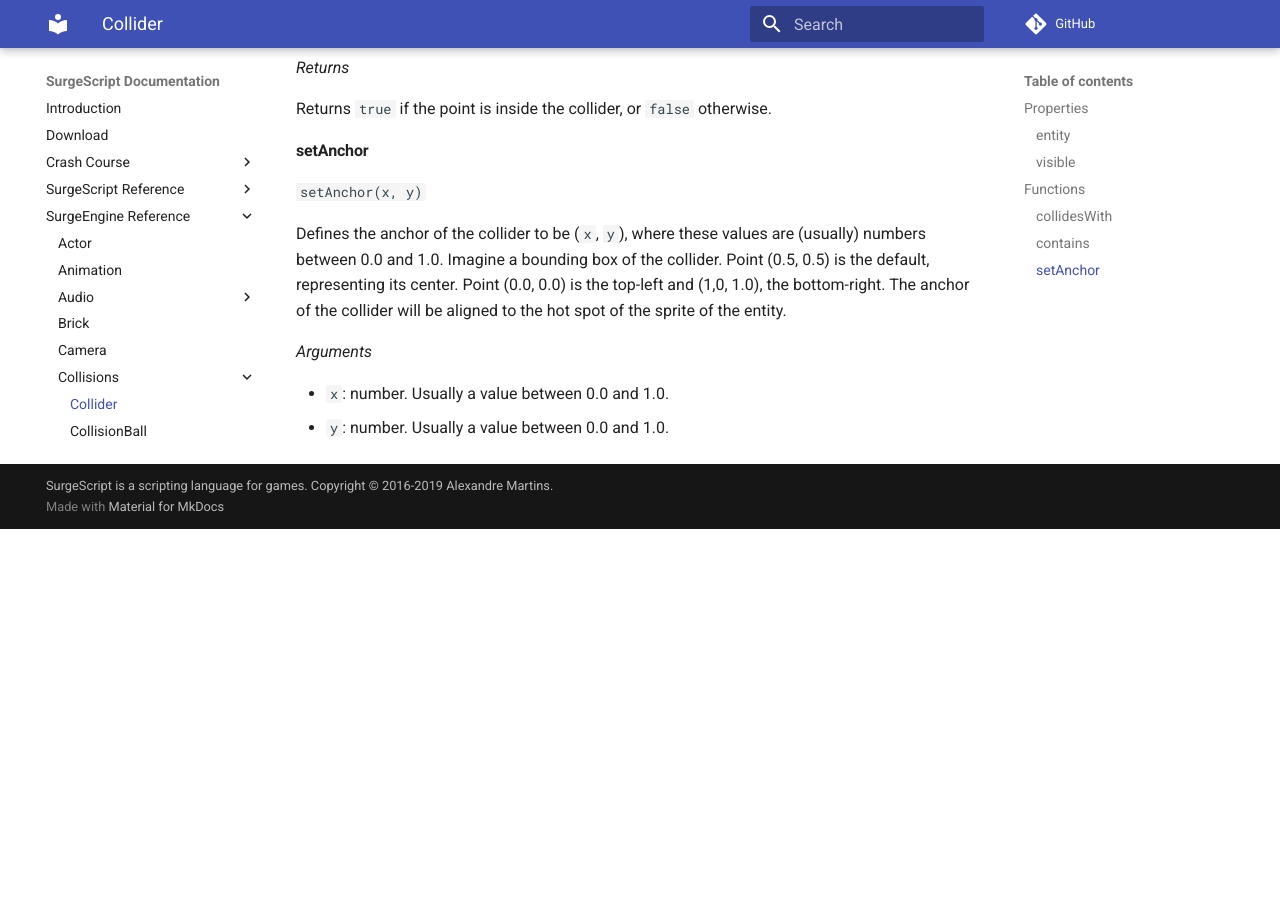
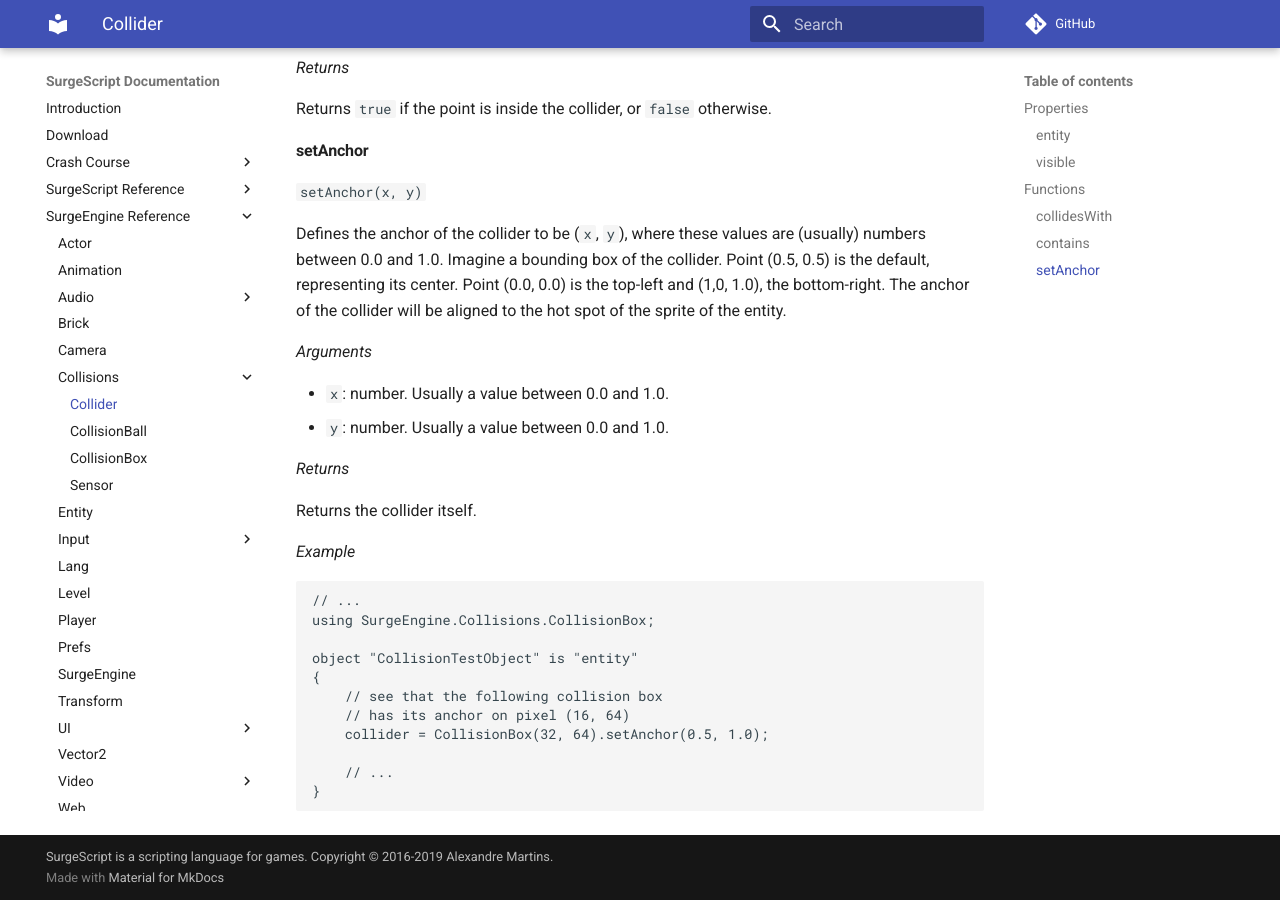
Before and after one commit to alemart/surgescript, an MkDocs documentation site: the page built from docs/engine/collider.md, in a window 1280 px wide and 900 px high, scrolled down 2201 px. Built offline with MkDocs 1.6.1 and Material for MkDocs 9.7.7, drawn with Linux system fonts in a browser that asks for light colours; comment, search, counter and statistics services are not loaded; before the commit the page ends 2730 px from its top, so only the background shows below that.

Commit message:
Updated docs: Collider.setAnchor() now returns itself

````diff
--- a/docs/engine/collider.md
+++ b/docs/engine/collider.md
@@ -110,3 +110,23 @@ Defines the anchor of the collider to be (`x`, `y`), where these values are (usu
 
 * `x`: number. Usually a value between 0.0 and 1.0.
 * `y`: number. Usually a value between 0.0 and 1.0.
+
+*Returns*
+
+Returns the collider itself.
+
+*Example*
+
+```
+// ...
+using SurgeEngine.Collisions.CollisionBox;
+
+object "CollisionTestObject" is "entity"
+{
+    // see that the following collision box
+    // has its anchor on pixel (16, 64)
+    collider = CollisionBox(32, 64).setAnchor(0.5, 1.0);
+
+    // ...
+}
+```
````
